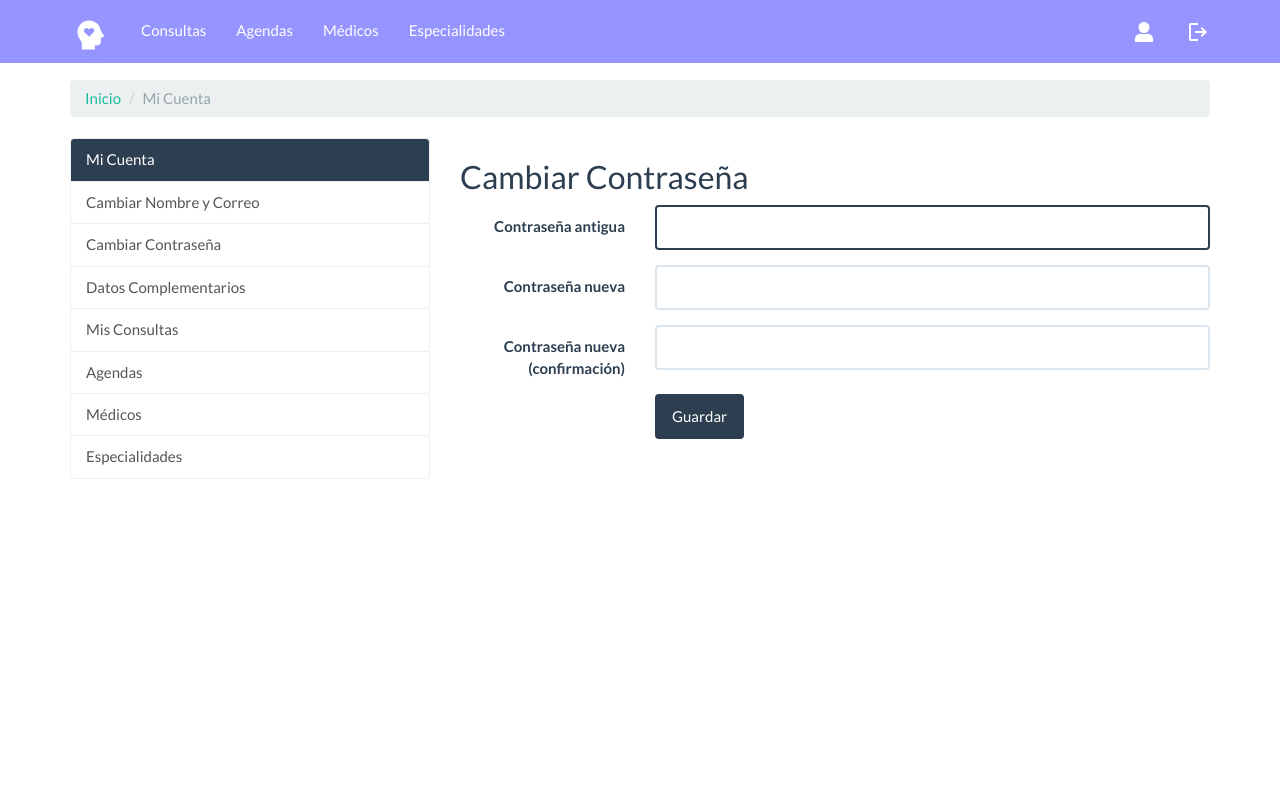
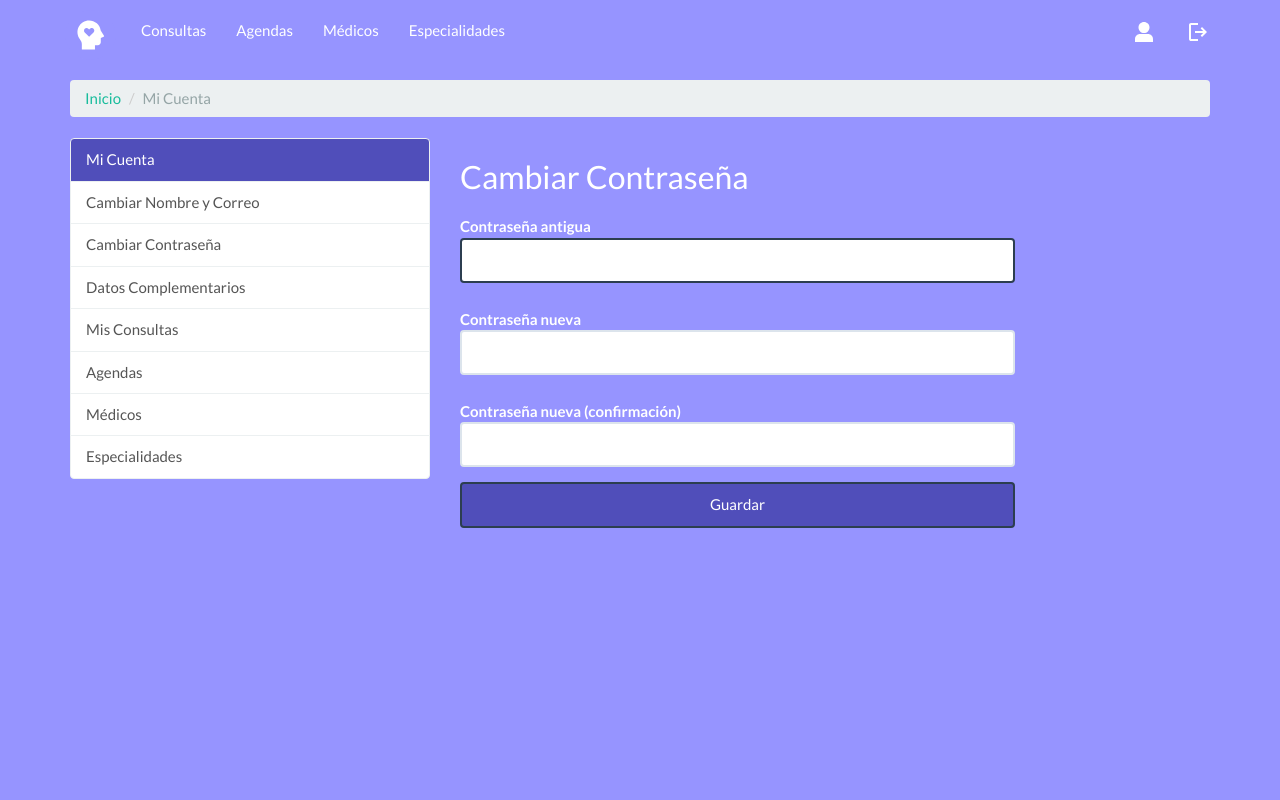
Before and after one commit to Luispmv/Aplicacion-Clinica, a Django app: page /conta/alterar-senha/ in a window 1280 px wide. Run offline with Django 4.2, Linux system fonts and the light colour scheme; the visitor is signed in with stand-in values (Sample User, id 1); some libraries are stand-ins or nearby versions.

Commit message:
Estilos para datos del usuario

```diff
--- a/accounts/templates/accounts/index.html
+++ b/accounts/templates/accounts/index.html
@@ -5,14 +5,27 @@
 {% endblock %}
 
 {% block container %}
+
+<style>
+    body{
+        background-color: #9694FF;
+    }
+    ol{
+        background-color: white;
+    }
+    .active{
+        color: #9694FF;
+    }
+</style>
+
      <ol class="breadcrumb">
           <li><a href="{% url 'accounts:index' %}">Inicio</a></li>
           <li class="active">Mi Cuenta</li>
-        </ol>
+    </ol>
         <div class="row">
             <div class="col-md-4">
                 <div class="list-group">
-                  <a href="#" class="list-group-item active">Mi Cuenta</a>
+                  <a href="#" style="background-color: #504EBA;" class="list-group-item active">Mi Cuenta</a>
                   <a href="{% url 'accounts:update_user' %}" class="list-group-item">Cambiar Nombre y Correo</a>
                   <a href="{% url 'accounts:update_password' %}" class="list-group-item">Cambiar Contraseña</a>
                   <a href="{% url 'clientes:cliente_atualizar' %}" class="list-group-item">Datos Complementarios</a>
@@ -26,7 +39,7 @@
             </div>
             <div class="col-md-8">
             {% block accounts_container %}
-                <h2>Bienvenido {{ user.name }}</h2>
+                <h2 style="color: white;">Bienvenido {{ user.name }}</h2>
             {% endblock %}
             </div>
         </div>
--- a/accounts/templates/accounts/update_password.html
+++ b/accounts/templates/accounts/update_password.html
@@ -5,6 +5,30 @@
 {% block title %} Cambiar Contraseña {% endblock %}
 
 {% block accounts_container %}
+
+<style>
+  body{
+    background-color: #9694FF;
+    color: white;
+  }
+  .row{
+    display: flex;
+    justify-content: center;
+  }
+  .form-group{
+    display: grid;
+  }
+  .labelput{
+    display: flex;
+    width: 100%;
+  }
+  .btn{
+    width: 100%;
+    background-color: #504EBA;
+  }
+</style>
+
+
     <h2>Cambiar Contraseña</h2>
     <form class="form-horizontal" action="" method="post">
         {% csrf_token %}
@@ -13,7 +37,7 @@
             <div class="form-group{% if field.errors %} has-error{% endif %}">
               <label
               for="{{ field.auto_id }}"
-              class="col-md-3 control-label">
+              class="labelput col-md-3 control-label">
                 {{ field.label }}
               </label>
               <div class="col-md-9">
@@ -25,7 +49,7 @@
             </div>
             {% endfor %}
             <div class="form-group">
-              <div class="col-md-9 col-md-offset-3">
+              <div class="col-md-9">
                 <button type="submit" class="btn btn-primary">Guardar</button>
               </div>
             </div>
```
Also changed, not shown: accounts/templates/accounts/logged_out.html (+20 -4 lines), accounts/templates/accounts/update_user.html (+27 -2 lines), templates/clientes/consulta_list.html (+15 -0 lines), templates/medicos/agenda_list.html (+20 -2 lines), templates/medicos/especialidade_list.html (+16 -0 lines), templates/medicos/medicos_list.html (+18 -1 lines), static/assets/mdi_trash.svg (added), static/assets/pen.svg (added).
